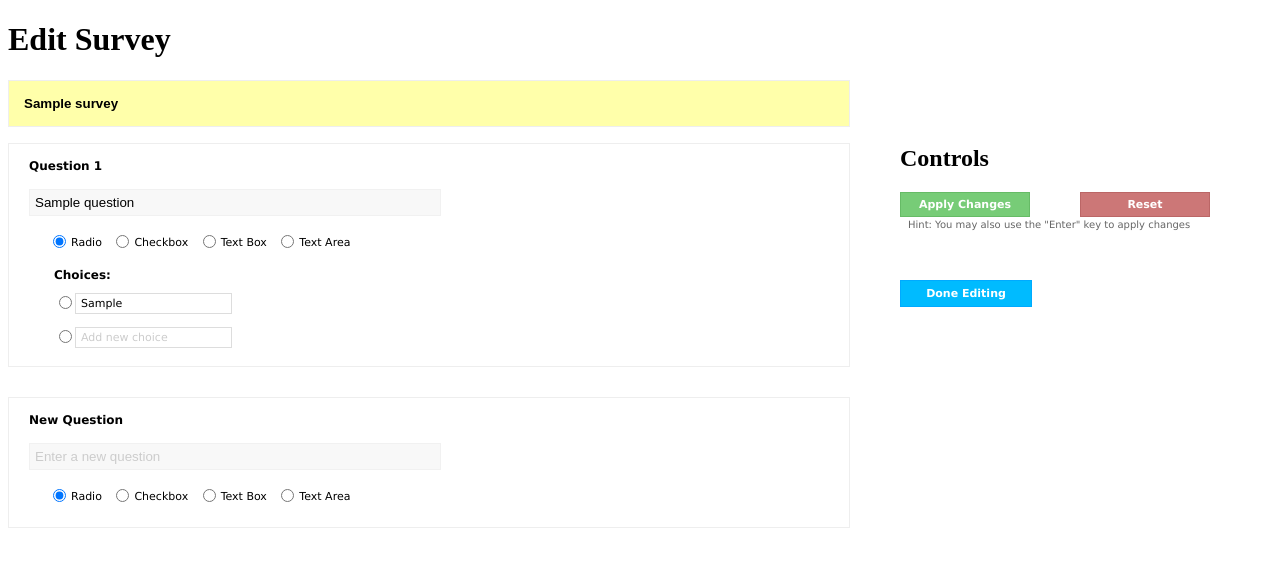
After one commit to jtzk/geeknet, a Django app: page /surveys/1/edit/ in a window 1280 px wide. The commit adds this page. Shown: the top 567 px of the page. Run offline with Django 3.2, Linux system fonts and the light colour scheme; tables that the repository leaves empty hold one stand-in row (values such as "Sample post").

Commit message:
Create/Edit surveys

```diff
--- a/surveys/admin.py
+++ b/surveys/admin.py
@@ -18,10 +18,10 @@ class SurveyAdmin(admin.ModelAdmin):
     list_display = ('title', 'information', 'pub_date')
 
 class QuestionAdmin(admin.ModelAdmin):
-    fields = ['survey', 'question', 'instruction']
+    fields = ['survey', 'question', 'instruction', 'type']
     inlines = [ChoiceInline]
 
-    list_display = ('survey', 'question', 'instruction')
+    list_display = ('survey', 'question', 'instruction', 'type')
 
 admin.site.register(Survey, SurveyAdmin)
 admin.site.register(Question, QuestionAdmin)
--- /dev/null
+++ b/surveys/forms.py
@@ -0,0 +1,16 @@
+__author__ = 'Jarryd'
+
+from django import forms
+from surveys.models import Survey, Question
+
+class SurveyCreationForm(forms.ModelForm):
+    class Meta:
+        model = Survey
+
+class QuestionForm(forms.ModelForm):
+    class Meta:
+        model = Question
+        widgets = {
+            'type': forms.RadioSelect(),
+        }
+        exclude = ('survey',)
--- a/surveys/urls.py
+++ b/surveys/urls.py
@@ -7,4 +7,6 @@ urlpatterns = patterns('surveys.views',
     url(r'^(?P<survey_id>\d+)/question/(?P<question_id>\d+)/$', 'question'),
     url(r'^(?P<survey_id>\d+)/results/$', 'results'),
     url(r'^(?P<survey_id>\d+)/vote/$', 'vote'),
+    url(r'^create/$', 'create'),
+    url(r'^(?P<survey_id>\d+)/edit/$', 'edit')
 )
--- a/surveys/views.py
+++ b/surveys/views.py
@@ -1,16 +1,23 @@
 from django.shortcuts import render_to_response, get_object_or_404
-from surveys.models import Survey
+from surveys.models import Survey, Choice, Question
 from django.http import HttpResponseRedirect
 from django.core.urlresolvers import reverse
 from django.template import RequestContext
+from django.db.models import Sum
+from surveys.forms import SurveyCreationForm
 
 def index(request):
     latest_survey_list = Survey.objects.all().order_by('-pub_date')[:5]
-    return render_to_response('surveys/index.html', {'latest_survey_list': latest_survey_list})
+    popular_survey_list = Survey.objects.annotate(tvotes=Sum('question__choice__votes')).order_by('-tvotes').filter(tvotes__gt=1)[:5]
+    all_survey_list = Survey.objects.order_by('id')
+    return render_to_response('surveys/index.html', {'all_survey_list': all_survey_list, 'latest_survey_list': latest_survey_list, 'popular_survey_list': popular_survey_list})
 
 def detail(request, survey_id):
     s = get_object_or_404(Survey, pk=survey_id)
-    return render_to_response('surveys/detail.html', {'survey': s}, context_instance=RequestContext(request))
+    q = s.question_set.all()[:1]
+    if q:
+        q = q[0]
+    return render_to_response('surveys/question.html', {'survey': s, 'question': q}, context_instance=RequestContext(request))
 
 def list(request, survey_id):
     s = get_object_or_404(Survey, pk=survey_id)
@@ -20,34 +27,94 @@ def question(request, survey_id, question_id):
     s = get_object_or_404(Survey, pk=survey_id)
     q = s.question_set.get(pk=question_id)
 
-    prev = s.question_set.order_by('-id').filter(id__lt=question_id)[0:1]
-    if prev.count():
-        q.prev = prev[0]
-    else:
-        q.prev = 0
-
-    next = s.question_set.filter(id__gt=question_id)[0:1]
-    if next.count():
-        q.next = next[0]
-    else:
-        q.next = 0
+    for question in s.question_set.all():
+        if question.id == q.id:
+            break
+        else:
+            q.number += 1
 
     return render_to_response('surveys/question.html', {'survey': s, 'question': q}, context_instance=RequestContext(request))
 
 def results(request, survey_id):
     s = get_object_or_404(Survey, pk=survey_id)
-    return render_to_response('surveys/results.html', {'survey': s})
+    statistics = s.results()
+    return render_to_response('surveys/results.html', {'survey': s, 'statistics': statistics})
 
 def vote(request, survey_id):
     s = get_object_or_404(Survey, pk=survey_id)
-
     if request.method == 'POST':
         for k, v in request.POST.items():
             if k.startswith("question"):
+                sk, pk = k.split('-')
+                q = s.question_set.get(pk=pk)
+                if q.type == q.TYPE_RADIO:
+                    c = q.choice_set.get(pk=v)
+                    c.votes += 1
+                    c.save()
+                elif q.type == q.TYPE_CHECKBOX:
+                    for pk in request.POST.getlist(k):
+                        c = q.choice_set.get(pk=pk)
+                        c.votes += 1
+                        c.save()
+
+        if (request.POST.get("nextquestion")):
+            return HttpResponseRedirect(reverse('surveys.views.question', args=(s.id, int(request.POST.get("nextquestion")))))
+
+    return HttpResponseRedirect(reverse('surveys.views.results', args=(s.id,)))
+
+def create(request):
+    if request.method == "POST":
+        form = SurveyCreationForm(request.POST)
+        if form.is_valid():
+            new_survey = form.save()
+            return HttpResponseRedirect(reverse('surveys.views.edit', args=(new_survey.id,)))
+    else:
+        form = SurveyCreationForm()
+    return render_to_response('surveys/create.html', {'form': form,}, context_instance=RequestContext(request))
+
+def edit(request, survey_id):
+    s = get_object_or_404(Survey, pk=survey_id)
+    if request.method == "POST":
+        for k, v in request.POST.items():
+            if k.startswith("surveyTitle"):
+                s.title = v
+                s.save()
+            elif k.startswith("questionName"):
                 k, pk = k.split('-')
                 q = s.question_set.get(pk=pk)
-                c = q.choice_set.get(pk=v)
-                c.votes += 1
-                c.save()
-
-    return HttpResponseRedirect(reverse('surveys.views.results', args=(s.id,)))
+                q.question = v
+                q.save()
+            elif k.startswith("questionType"):
+                k, pk = k.split('-')
+                q = s.question_set.get(pk=pk)
+                q.type = int(v)
+                q.save()
+            elif k.startswith("choice"):
+                k, pk = k.split('-')
+                c = Choice.objects.get(pk=pk)
+                if v:
+                    c.choice = v
+                    c.save()
+                else:
+                    c.delete()
+            elif k.startswith("newChoice"):
+                k, pk = k.split('-')
+                if v and v != "Add new choice":
+                    q = s.question_set.get(pk=pk)
+                    c = Choice()
+                    c.question = q
+                    c.choice = v
+                    c.votes = 0
+                    c.save()
+            elif k == "newQuestion" and v and v != "Enter a new question":
+                q = Question()
+                q.survey = s
+                q.question = v
+                if request.POST["newQuestionType"]:
+                    # TODO: sterilize this
+                    q.type = int(request.POST["newQuestionType"])
+                else:
+                    q.type = 1
+                q.save()
+        return HttpResponseRedirect(reverse('surveys.views.edit', args=(s.id,)))
+    return render_to_response('surveys/edit.html', {'survey': s}, context_instance=RequestContext(request))
--- a/templates/surveys/detail.html
+++ b/templates/surveys/detail.html
@@ -5,11 +5,11 @@
 </head>
 <body>
     <h1>{{ survey.title }}</h1>
-    <p><a href="/surveys/list/{{ survey.id }}">See question list</a></p>
-    <form action="/surveys/{{ survey.id }}/vote/" method="post">
+    <p><a href="{% url surveys.views.list survey_id=survey.id %}">See question list</a></p>
+    <form action="{% url surveys.views.vote survey_id=survey.id %}" method="post">
         {% csrf_token %}
         {% for question in survey.question_set.all %}
-            <h3>Question {{ question.id }}:</h3>
+            <h3>Question {{ forloop.counter }}:</h3>
             <p>{{ question.question }}</p>
             {% for choice in question.choice_set.all %}
                 <input type="radio" name="question-{{ question.id }}" id="choice{{ choice.id }}" value="{{ choice.id }}" />
--- /dev/null
+++ b/templates/surveys/edit.html
@@ -0,0 +1,111 @@
+<!DOCTYPE html>
+<html>
+<head>
+    <title>Survey {{ survey.title }} - Add Questions</title>
+    <style type="text/css">
+        div.question { padding:5px 20px; margin-bottom:30px; border:1px solid #eee; width:800px }
+        .survey input { width:810px; padding:15px; background:#ffa; border:1px solid #eee; font-weight:bold; }
+        .survey h2, .question h2 { font:bold 12px Verdana }
+        .question input.question { width:400px; padding:5px; border:1px solid #f1f1f1; background:#f8f8f8 }
+        .question input.question:focus { background:#fff }
+        .question ul.question_type { list-style-type:none; padding:0 15px }
+        .question ul.question_type li { display:inline; font:11px Verdana; height:25px; padding:3px 4px; }
+        .question ul.question_type li input { text-decoration:none; color:#666 }
+        .question label { position:relative; bottom:2px; left:2px }
+        div.choices { font:11px Verdana; padding-left:25px }
+        div.choices input.choice { font:11px Verdana; padding:3px 5px; border:1px solid #ddd; position:relative; bottom:2px }
+        input.new { color:#ccc }
+        div.choices .text { width:350px; border:1px solid #999; padding:3px 5px; margin-left:5px; margin-bottom:20px; font-size:12px }
+        div.choices textarea.text { height:100px; font:12px "Arial" }
+        div.buttons { position:fixed; top:125px; left:900px }
+        div.buttons .hint { font:10px Verdana; margin:2px 0 0 8px; color:#666 }
+        div.buttons input, p.button { font:bold 11px Verdana; width:130px; height:25px; text-align:center; }
+        div.buttons p.button { border:1px solid #0af; margin-top:50px }
+        div.buttons p.button a { line-height:25px; text-decoration:none; width:130px; display:block; background:#0bf; color:#fff }
+        div.buttons input:hover { cursor:pointer }
+        input.submit { border:1px solid #6b6; background:#7c7; color:#fff }
+        input.reset { border:1px solid #b66; background:#c77; color:#fff; margin-left:50px }
+    </style>
+</head>
+<body>
+    <h1>Edit Survey</h1>
+    <form action="" method="post">
+        {% csrf_token %}
+        <div class="survey">
+            <p><input type="text" name="surveyTitle" value="{{ survey.title }}" /></p>
+        </div>
+    {% for question in survey.question_set.all %}
+        {% csrf_token %}
+        <div class="question">
+            <h2>Question {{ forloop.counter }}</h2>
+            <p><input class="question" name="questionName-{{ question.id }}" type="input" value="{{ question.question }}" /></p>
+            <p>
+                <ul class="question_type">
+                    <li>
+                        <input type="radio" id="question{{ question.id }}type-1" name="questionType-{{ question.id }}" value="1" {% if question.type == 1 %}checked="checked" {% endif %}/><label for="question{{ question.id }}type-1">Radio</label>
+                    </li>
+                    <li>
+                        <input type="radio" id="question{{ question.id }}type-2" name="questionType-{{ question.id }}" value="2" {% if question.type == 2 %}checked="checked" {% endif %}/><label for="question{{ question.id }}type-2">Checkbox</label>
+                    </li>
+                    <li>
+                        <input type="radio" id="question{{ question.id }}type-3" name="questionType-{{ question.id }}" value="3" {% if question.type == 3 %}checked="checked" {% endif %}/><label for="question{{ question.id }}type-3">Text Box</label>
+                    </li>
+                    <li>
+                        <input type="radio" id="question{{ question.id }}type-4" name="questionType-{{ question.id }}" value="4" {% if question.type == 4 %}checked="checked" {% endif %}/><label for="question{{ question.id }}type-4">Text Area</label>
+                    </li>
+                </ul>
+            </p>
+            <div class="choices">
+                <h2>Choices:</h2>
+                {% if question.type == 1 or question.type == 2 %}
+                    {% for choice in question.choice_set.all %}
+                        <p>
+                        {% autoescape off %}
+                            {% if question.type == 1 %}
+                                <input type="radio" name="question{{ question.id }}" onclick="if (this.checked)this.checked=false" /><input class="choice" name="choice-{{ choice.id }}" type="text" value="{{ choice.choice }}" />
+                            {% elif question.type == 2 %}
+                                <input type="checkbox" onclick="if (this.checked)this.checked=false" /><input class="choice" name="choice-{{ choice.id }}" type="text" value="{{ choice.choice }}" />
+                            {% endif %}
+                        {% endautoescape %}
+                        </p>
+                    {% endfor %}
+                        <p>
+                            <input type="{% if question.type == 1 %}radio{% elif question.type == 2 %}checkbox{% endif %}" onclick="if (this.checked)this.checked=false" /><input class="choice new" name="newChoice-{{ question.id }}" type="text" value="Add new choice" onfocus="if (this.value == 'Add new choice')this.value='';this.style.color='#000'" onblur="if(this.value=='') { this.value='Add new choice';this.style.color='#ccc' }" />
+                        </p>
+                {% elif question.type == 3 %}
+                    <input class="text" type="text" value="Text is entered here" />
+                {% elif question.type == 4 %}
+                    <textarea class="text" type="text">Text is entered here&#10;&#10;&#10;&#10;Multiple lines are supported</textarea>
+                {% endif %}
+            </div>
+        </div>
+    {% endfor %}
+        <div class="question">
+            <h2>New Question</h2>
+            <p><input class="question new" name="newQuestion" type="input" value="Enter a new question" onfocus="if (this.value == 'Enter a new question')this.value='';this.style.color='#000'" onblur="if(this.value=='') { this.value='Enter a new question';this.style.color='#ccc' }" /></p>
+            <p>
+                <ul class="question_type">
+                    <li>
+                        <input type="radio" id="newQuestionType-1" name="newQuestionType" checked="checked" value="1" /><label for="newQuestionType-1">Radio</label>
+                    </li>
+                    <li>
+                        <input type="radio" id="newQuestionType-2" name="newQuestionType" value="2" /><label for="newQuestionType-2">Checkbox</label>
+                    </li>
+                    <li>
+                        <input type="radio" id="newQuestionType-3" name="newQuestionType" value="3" /><label for="newQuestionType-3">Text Box</label>
+                    </li>
+                    <li>
+                        <input type="radio" id="newQuestionType-4" name="newQuestionType" value="4" /><label for="newQuestionType-4">Text Area</label>
+                    </li>
+                </ul>
+            </p>
+        </div>
+        <div class="buttons">
+            <h2>Controls</h2>
+            <input class="submit" type="submit" value="Apply Changes" /><input class="reset" type="reset" value="Reset" />
+            <p class="hint">Hint: You may also use the "Enter" key to apply changes</p>
+            <p class="button"><a href="{% url surveys.views.detail survey_id=survey.id %}">Done Editing</a></p>
+        </div>
+    </form>
+</body>
+</html>
--- a/templates/surveys/list.html
+++ b/templates/surveys/list.html
@@ -8,7 +8,7 @@
 
     <ul style="list-style-type: none; padding: 0">
         {% for question in survey.question_set.all %}
-            <li><a href="/surveys/{{ survey.id }}/question/{{ question.id }}">{{ question.question }}</a></li>
+            <li><a href="{% url surveys.views.question survey_id=survey.id question_id=question.id %}">{{ question.question }}</a></li>
         {% endfor %}
     </ul>
 </body>
--- a/testproject/urls.py
+++ b/testproject/urls.py
@@ -7,4 +7,5 @@ admin.autodiscover()
 urlpatterns = patterns('',
     url(r'^surveys/', include('surveys.urls')),
     url(r'^admin/', include(admin.site.urls)),
+    url(r'^accounts/', include('accounts.urls')),
 )
```
Also changed, not shown: surveys/models.py (+44 -2 lines), templates/surveys/create.html (added, +29 -0 lines), templates/surveys/index.html (+21 -2 lines), templates/surveys/question.html (+9 -6 lines), templates/surveys/results.html (+12 -3 lines), testproject/settings.py (+12 -0 lines).
